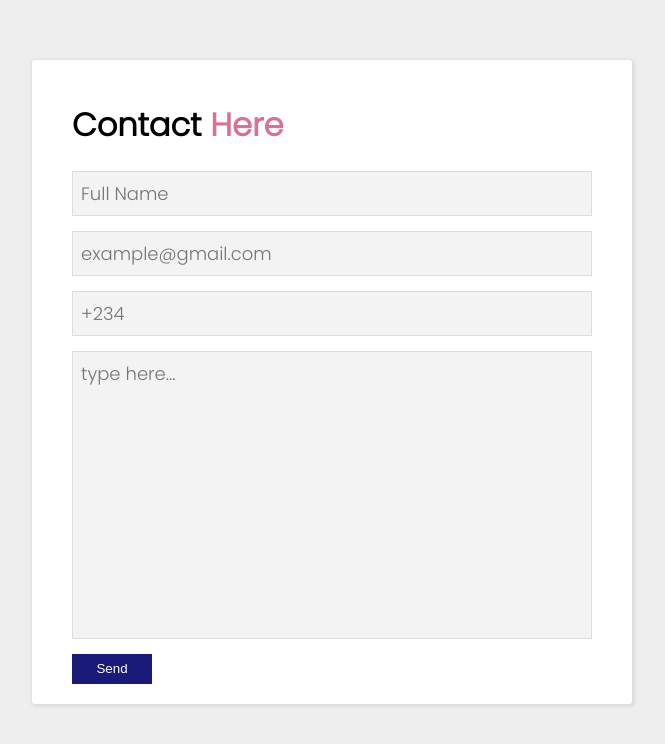
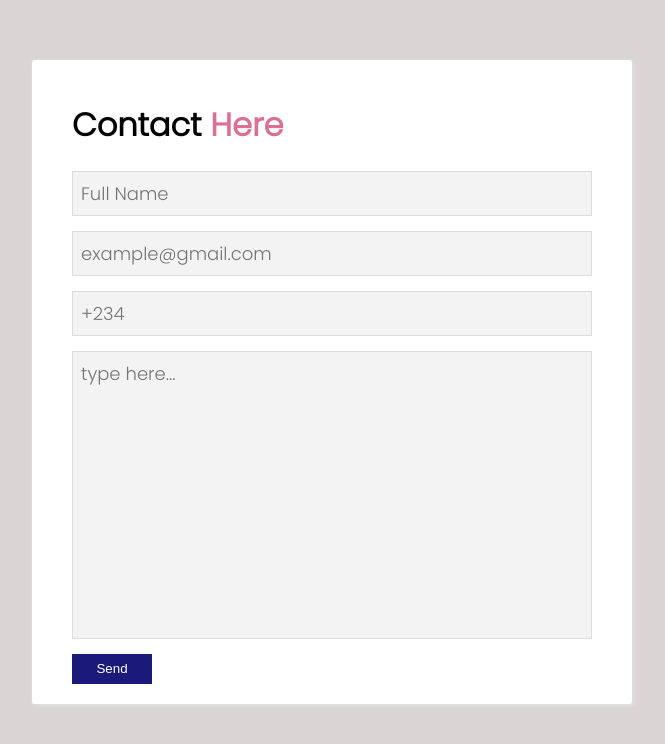
Before and after one commit to christykazi/formsubmission, a React (Create React App) app: page / in a window 1280 px wide. Shown: the top 744 px of the page, without its empty margins (308-973 px from the left). Built offline with nearby package versions, Linux system fonts and the light colour scheme.

Commit message:
color adjusted

```diff
--- a/src/index.css
+++ b/src/index.css
@@ -3,7 +3,7 @@ body {
   margin: 0;
 padding: 0;
 font-family: "poppins";
-background-color: #eee;
+background-color: #dad4d4;
 }
 
 *{
```
